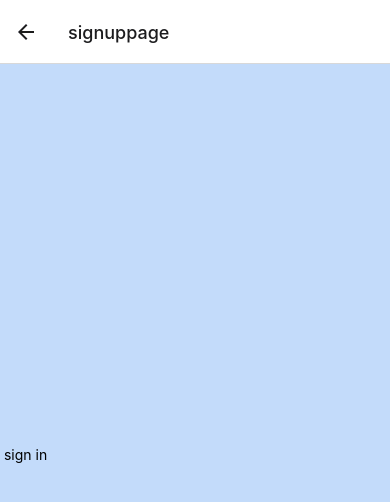
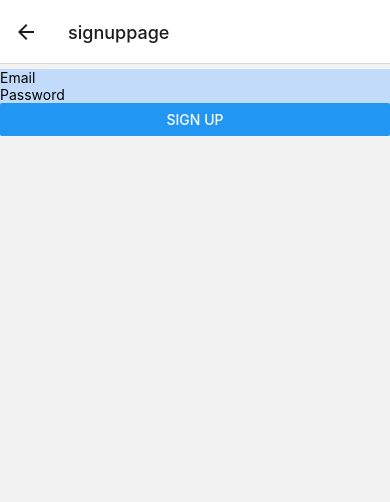
Before and after one commit to grace111w/Smart-North, a React Native app: screen /signuppage in a window 390 px wide. Shown: the top 502 px of the page. Built offline with nearby package versions, Linux system fonts and the light colour scheme.

Commit message:
made the sign up page work and moved everything

```diff
--- a/App.js
+++ b/App.js
@@ -1,9 +1,9 @@
 import React from "react";
 import { NavigationContainer } from "@react-navigation/native";
 import { createNativeStackNavigator } from "@react-navigation/native-stack";
-import homepage from "./homepage";
-import signuppage from "./signuppage";
-import coursepage from "./coursepage";
+import homepage from "./src/screens/homepage";
+import signuppage from "./src/screens/signuppage";
+import coursepage from "./src/screens/coursepage";
 import { auth } from "./FireBaseconfig";
 const Stack = createNativeStackNavigator();
 
--- /dev/null
+++ b/src/screens/signuppage.js
@@ -0,0 +1,75 @@
+import { StatusBar } from "expo-status-bar";
+import React, { useState } from "react";
+import { auth } from "../../FireBaseconfig";
+import { createUserWithEmailAndPassword } from "firebase/auth";
+
+import {
+  StyleSheet,
+  Button,
+  Text,
+  View,
+  SafeAreaView,
+  TextInput,
+} from "react-native";
+
+const signuppage = () => {
+  const [value, setValue] = React.useState({
+    userName: "",
+    email: "",
+    password: "",
+    error: "",
+  });
+
+  const handleSignUp = (props) => {
+    createUserWithEmailAndPassword(auth, value.email, value.password)
+      .then((userCredential) => {
+        console.log("Account created");
+        const user = userCredential.user;
+        console.log(user);
+        props.navigation.navigate("homepage");
+      })
+      .catch((error) => {
+        alert(error);
+      });
+  };
+  return (
+    <SafeAreaView>
+      <View style={styles.appPage}>
+        <View>
+          <TextInput
+            style={styles.textstuff}
+            placeholder="Email"
+            onChangeText={(text) => setValue({ ...value, email: text })}
+          />
+          <TextInput
+            style={styles.textstuff}
+            placeholder="Password"
+            secureTextEntry={true}
+            onChangeText={(text) => setValue({ ...value, password: text })}
+          />
+        </View>
+        <View>
+          <Button onPress={handleSignUp} title="Sign Up" />
+        </View>
+      </View>
+    </SafeAreaView>
+  );
+};
+
+const styles = StyleSheet.create({
+  container: {
+    flex: 1,
+    backgroundColor: "#c3dbfa",
+    alignItems: "baseline",
+    justifyContent: "center",
+  },
+  appPage: {
+    backgroundColor: "#c3dbfa",
+    marginBottom: 5,
+    marginTop: 5,
+    alignItems: "stretch",
+    justifyContent: "space-around",
+  },
+});
+
+export default signuppage;
```
Also changed, not shown: src/component/Input.js (added), src/screens/coursepage.js (renamed from coursepage.js), src/screens/coursepagedeerriver.js (renamed from coursepagedeerriver.js), src/screens/homepage.js (renamed from homepage.js).
